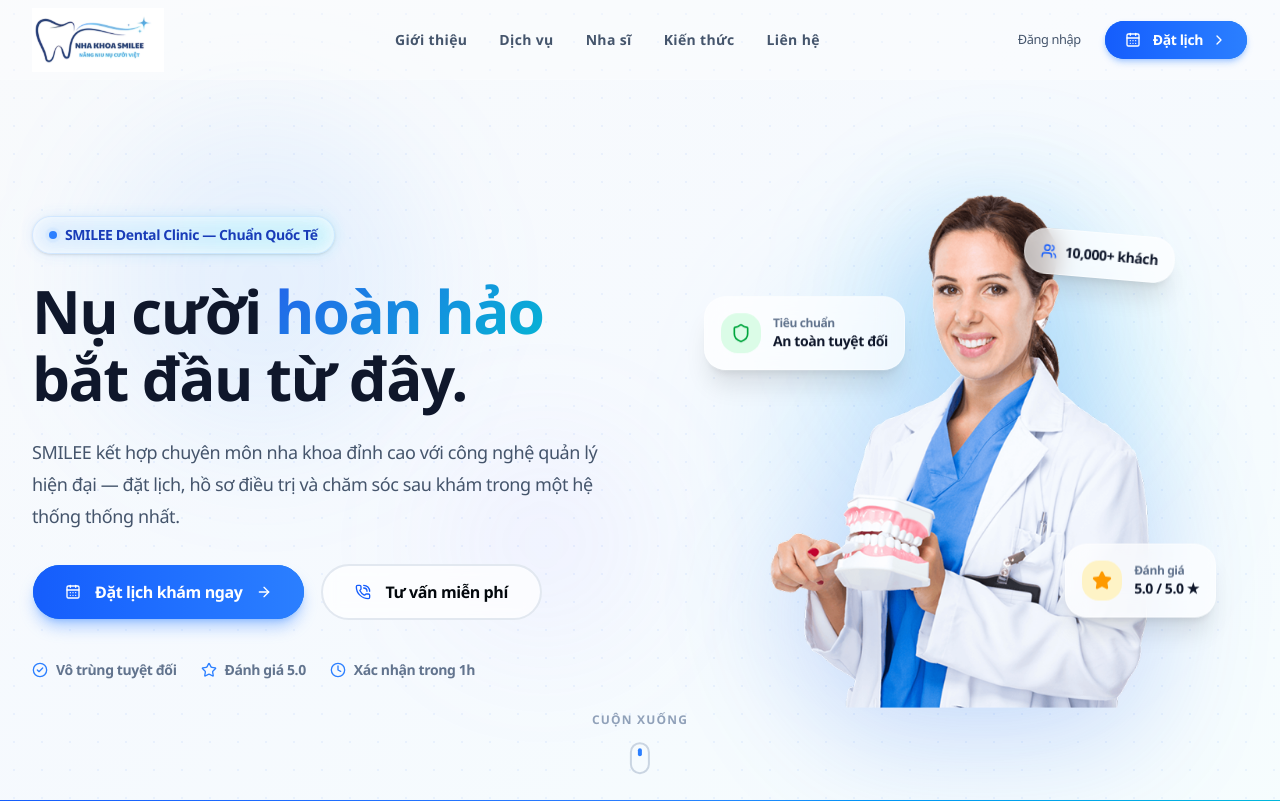
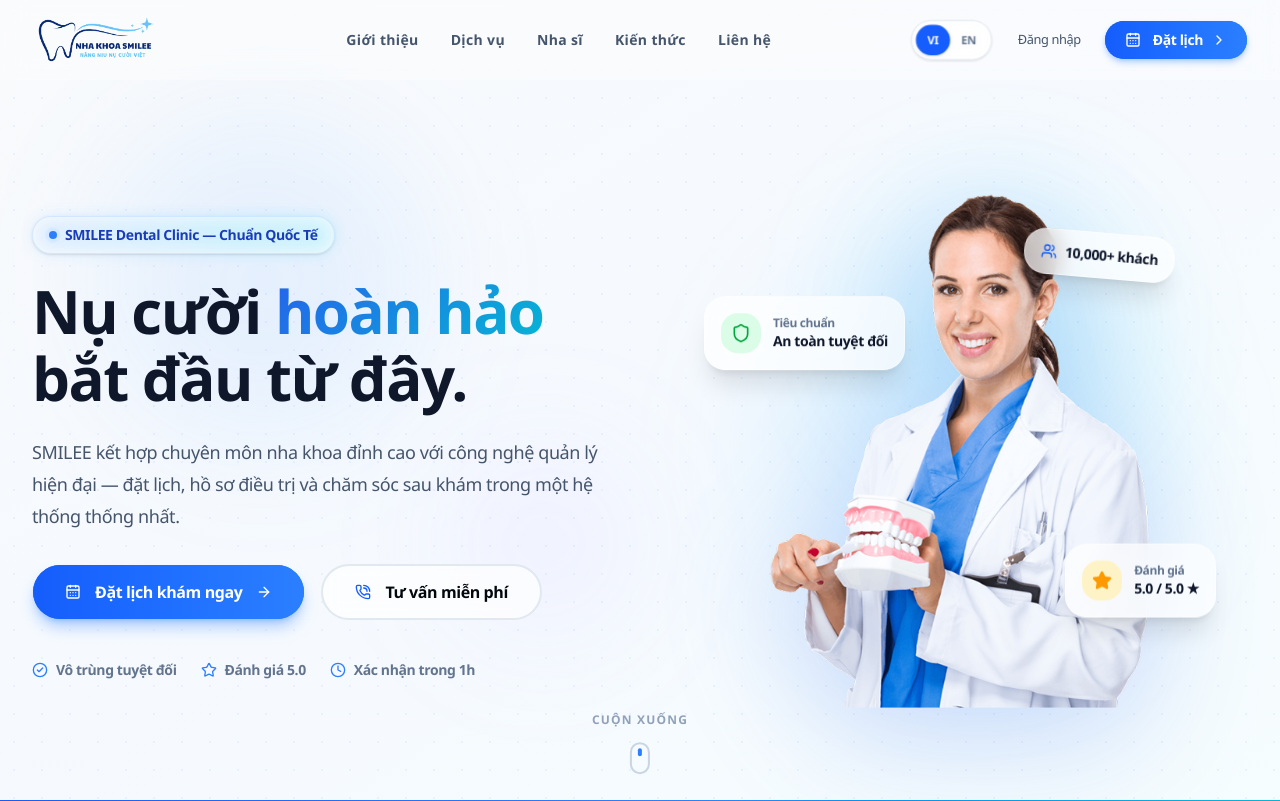
Before and after one commit to Hiu11/SMILEE, a Next.js app in the folder frontend/: page / in a window 1280 px wide. Shown: the top 801 px of the page. Built offline with nearby package versions, Linux system fonts and the light colour scheme.

Commit message:
feat: improve navigation and workspace labels

```diff
--- a/frontend/src/components/layout/AdminSidebar.tsx
+++ b/frontend/src/components/layout/AdminSidebar.tsx
@@ -58,7 +58,7 @@
       <div className="flex h-20 items-center border-b border-slate-200 px-4 dark:border-slate-800">
         <motion.div whileHover={{ scale: 1.03 }} whileTap={{ scale: 0.98 }} className="relative h-16 w-56 overflow-hidden">
           <Link href="/" className="block h-full w-full">
-            <Image src="/pic/logo_smilee.png" alt="SMILEE" fill className="object-contain mix-blend-multiply dark:mix-blend-normal dark:brightness-200 scale-[1.3] origin-left" priority />
+            <Image src="/pic/logo_smilee_ai_transparent.png" alt="SMILEE" fill className="object-contain object-left" priority />
           </Link>
         </motion.div>
       </div>
--- a/frontend/src/components/layout/Footer.tsx
+++ b/frontend/src/components/layout/Footer.tsx
@@ -36,8 +36,8 @@
 
           {/* Brand */}
           <div className="col-span-2 md:col-span-4 lg:col-span-1">
-            <Link href="/" className="relative block h-14 w-44">
-              <Image src="/pic/logo_smilee.png" alt="SMILEE Logo" fill className="object-contain object-left" />
+            <Link href="/" className="relative block h-20 w-64">
+              <Image src="/pic/logo_smilee_ai_transparent.png" alt="SMILEE Logo" fill className="object-contain object-left" />
             </Link>
             <p className="mt-5 max-w-sm text-sm leading-7 text-slate-400">
               Hệ thống quản lý phòng khám nha khoa — kết nối đặt lịch, hồ sơ điều trị, hóa đơn và vận hành nội bộ trong một trải nghiệm thống nhất.
--- a/frontend/src/components/layout/Navbar.tsx
+++ b/frontend/src/components/layout/Navbar.tsx
@@ -5,10 +5,11 @@
 import { usePathname, useRouter } from "next/navigation";
 import { motion, useScroll, useMotionValueEvent } from "framer-motion";
 import { useState } from "react";
-import { CalendarDays, ChevronRight, LayoutDashboard, LogOut, Menu, UserCircle2, X } from "lucide-react";
+import { CalendarDays, ChevronRight, LayoutDashboard, LogOut, Menu, Settings, UserCircle2, X } from "lucide-react";
 import { Button } from "@/components/ui/button";
 import { AUTH_KEYS, clearSession } from "@/lib/auth";
 import { useLocalStorageValue } from "@/hooks/useLocalStorageValue";
+import { LanguageToggle } from "@/lib/i18n";
 
 const navLinks = [
   { name: "Giới thiệu", href: "/about" },
@@ -53,7 +54,7 @@
             {/* Logo */}
             <motion.div whileHover={{ scale: 1.04 }} whileTap={{ scale: 0.97 }}>
               <Link href="/" className="relative block h-16 w-44">
-                <Image src="/pic/logo_smilee.png" alt="SMILEE Logo" fill className="object-contain object-left mix-blend-multiply dark:mix-blend-normal dark:brightness-200" priority />
+                <Image src="/pic/logo_smilee_ai_transparent.png" alt="SMILEE Logo" fill className="object-contain object-left" priority />
               </Link>
             </motion.div>
 
@@ -86,6 +87,7 @@
 
             {/* Desktop actions */}
             <div className="hidden items-center gap-3 md:flex">
+              <LanguageToggle compact />
               {["ADMIN", "RECEPTIONIST", "DOCTOR"].includes(currentRole as string) && (
                 <Button variant="ghost" size="sm" className="rounded-full text-slate-600 hover:bg-blue-50 hover:text-blue-700 dark:text-slate-300" asChild>
                   <Link href="/admin">
@@ -100,6 +102,12 @@
                     <Link href="/pro5">
                       <UserCircle2 className="mr-1.5 h-4 w-4" />
                       {currentUser.split(" ").pop()}
+                    </Link>
+                  </Button>
+                  <Button variant="ghost" size="sm" className="rounded-full text-slate-600 hover:bg-blue-50 hover:text-blue-700 dark:text-slate-300" asChild>
+                    <Link href="/settings">
+                      <Settings className="mr-1.5 h-4 w-4" />
+                      Cài đặt
                     </Link>
                   </Button>
                   <Button
@@ -169,6 +177,9 @@
             </div>
 
             <nav className="flex flex-col gap-1">
+              <div className="mb-3 px-4">
+                <LanguageToggle />
+              </div>
               {navLinks.map((link) => {
                 const active = pathname === link.href;
                 return (
@@ -199,6 +210,9 @@
                   <Button variant="outline" className="w-full rounded-xl" asChild>
                     <Link href="/pro5" onClick={() => setMobileOpen(false)}>Hồ sơ cá nhân</Link>
                   </Button>
+                  <Button variant="outline" className="w-full rounded-xl" asChild>
+                    <Link href="/settings" onClick={() => setMobileOpen(false)}>Cài đặt</Link>
+                  </Button>
                   <Button
                     variant="outline"
                     className="w-full rounded-xl border-red-200 text-red-600 hover:bg-red-50 dark:border-red-900 dark:text-red-400"
```
